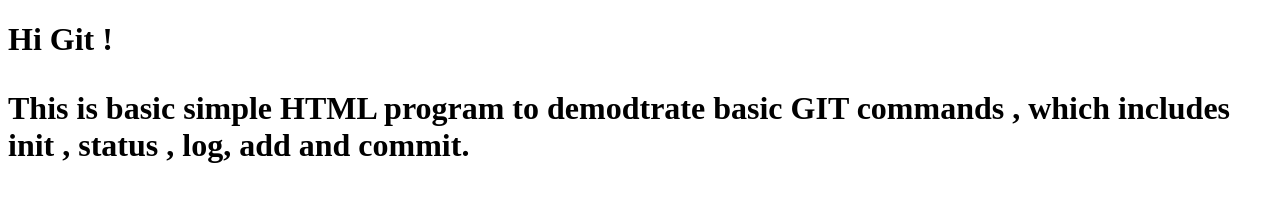
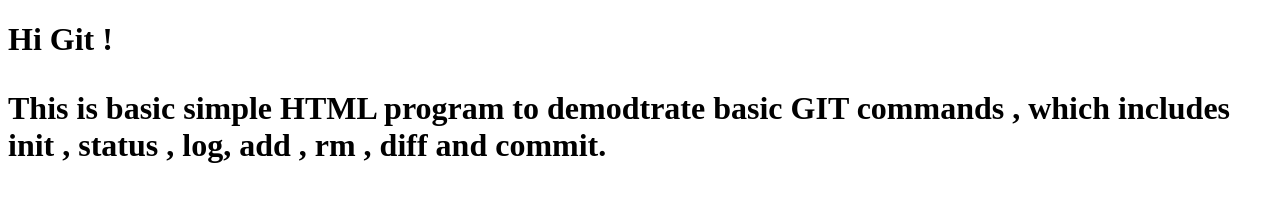
Before and after one commit to AnjaliJuikar/gitfolder2, a plain HTML site: page index.html in a window 1280 px wide. Drawn offline with Linux system fonts and the light colour scheme.

Commit message:
Modified file index.html

```diff
--- a/index.html
+++ b/index.html
@@ -7,6 +7,6 @@
 </head>
 <body class="indexfile">
         <h1> Hi Git !<h1>
-		<p> This is basic  simple HTML program to demodtrate basic GIT commands , which includes init , status , log, add and commit. </p>
+		<p> This is basic  simple HTML program to demodtrate basic GIT commands , which includes init , status , log, add , rm , diff and commit. </p>
 </body>
 </html>
```
